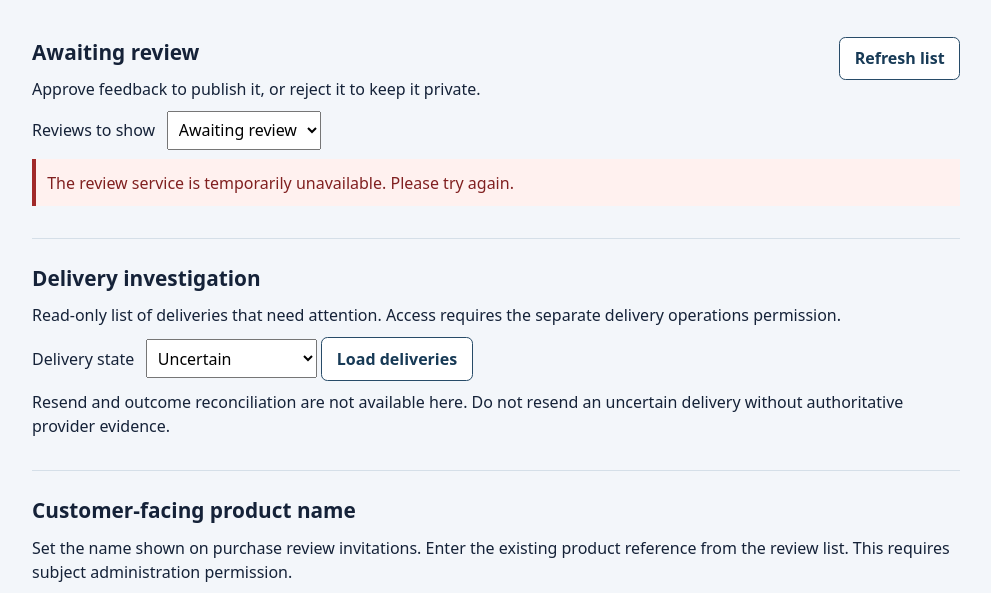
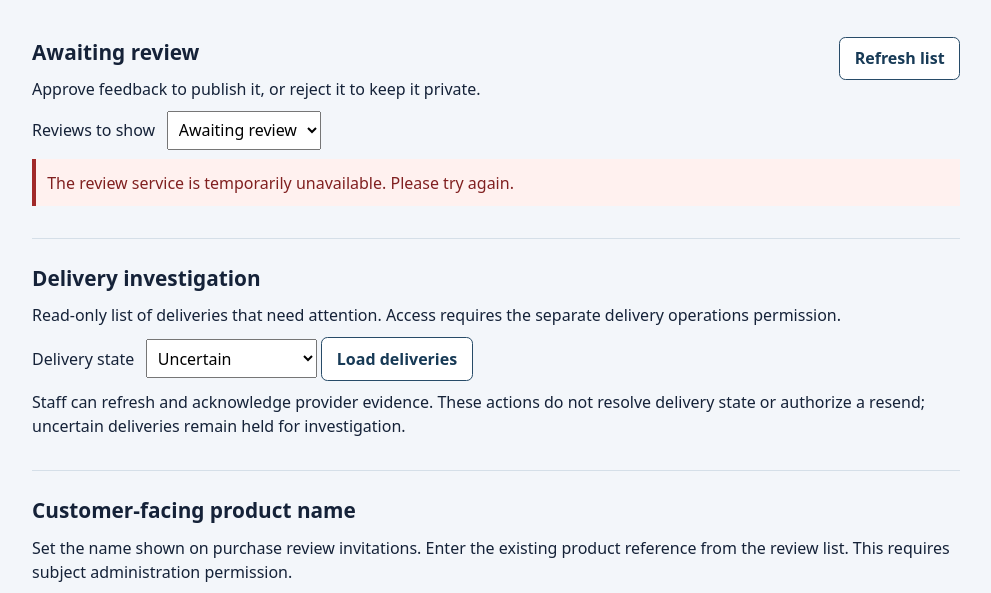
Before and after one commit to mitchins/cart-ray, a website: page modules/reviews/console/index.html in a window 1280 px wide. Shown: the part 165-758 px from the top of the page, without its empty margins (144-1135 px from the left). Drawn offline with Linux system fonts and the light colour scheme; no server answers.

Commit message:
Clarify delivery evidence actions in staff console

```diff
--- a/modules/reviews/console/index.html
+++ b/modules/reviews/console/index.html
@@ -29,7 +29,7 @@
       <p id="delivery-error" role="alert" hidden></p>
       <div id="delivery-results" role="region" aria-labelledby="delivery-title" tabindex="-1"></div>
       <button id="delivery-more" type="button" hidden>Load more deliveries</button>
-      <p>Resend and outcome reconciliation are not available here. Do not resend an uncertain delivery without authoritative provider evidence.</p>
+      <p>Staff can refresh and acknowledge provider evidence. These actions do not resolve delivery state or authorize a resend; uncertain deliveries remain held for investigation.</p>
     </section>
     <section aria-labelledby="subject-name-title" class="deliveries">
       <h2 id="subject-name-title">Customer-facing product name</h2>
```
Also changed, not shown: modules/reviews/console/README.md.
